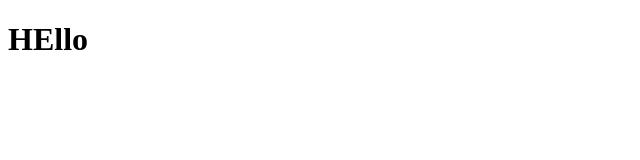
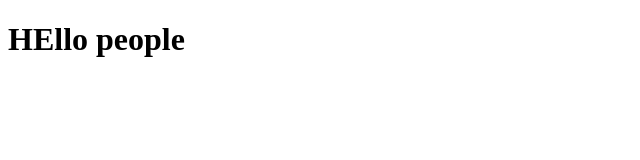
Before and after one commit to mytraaa/maitra, a plain HTML site: page index.html in a window 1280 px wide. Shown: the whole page, without its empty margins (0-640 px from the left). Drawn offline with Linux system fonts and the light colour scheme.

Commit message:
Update index.html

```diff
--- a/index.html
+++ b/index.html
@@ -6,6 +6,6 @@
 	<title>myth</title>
 </head>
 <body>
-<h1>HEllo</h1>
+<h1>HEllo people</h1>
 </body>
 </html>
```
